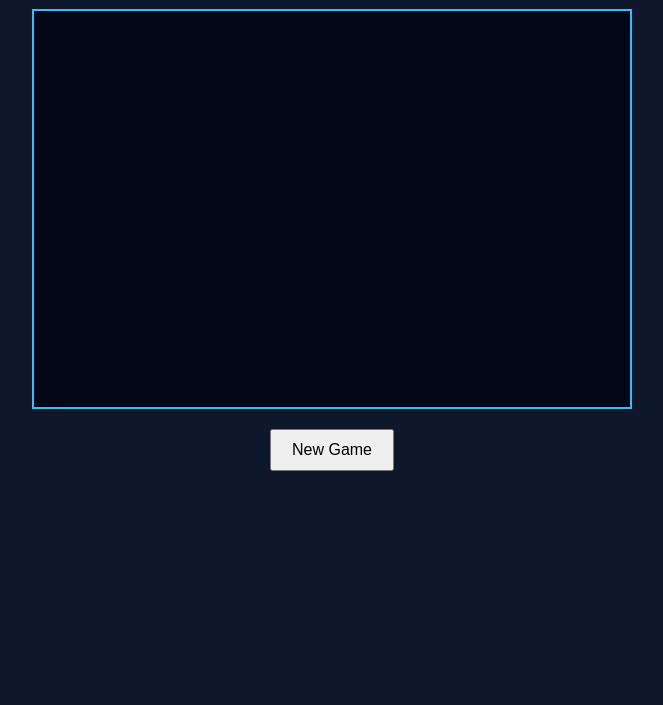
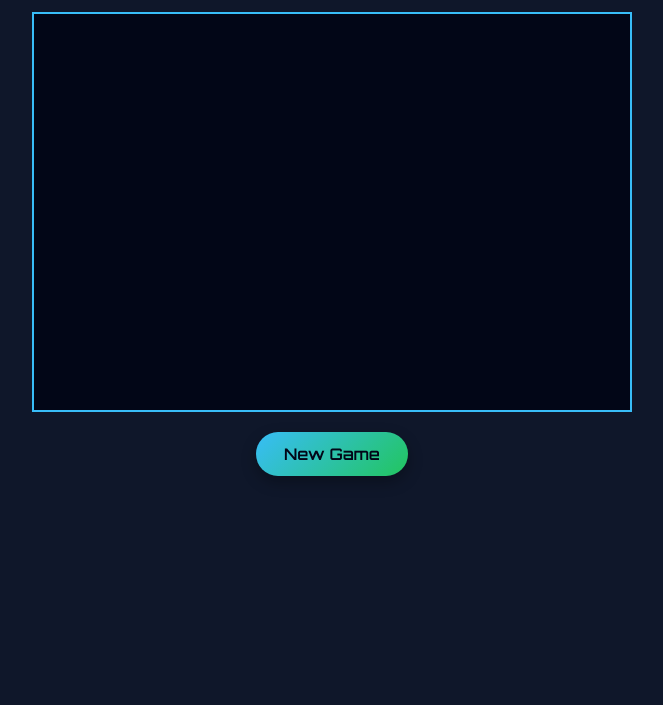
Before and after one commit to LinSchmitz/javaScriptExcersise, a plain HTML site: page Alien Clicker Game/index.html in a window 1280 px wide. Shown: the part 95-800 px from the top of the page, without its empty margins (308-971 px from the left). Drawn offline with Linux system fonts and the light colour scheme.

Commit message:
added alien game

```diff
--- a/Alien Clicker Game/index.html
+++ b/Alien Clicker Game/index.html
@@ -1,12 +1,19 @@
 <!doctype html>
 <html lang="en">
   <head>
+    <link
+      href="https://fonts.googleapis.com/css2?family=Orbitron:wght@400;600&display=swap"
+      rel="stylesheet"
+    />
+
     <meta charset="UTF-8" />
+    <meta name="viewport" content="width=device-width, initial-scale=1.0" />
+    <meta http-equiv="X-UA-Compatible" content="ie=edge" />
+    <link rel="stylesheet" href="style.css" />
     <title>Alien Clicker</title>
-    <link rel="stylesheet" href="style.css" />
   </head>
   <body>
-    <h1>👾 Alien Clicker</h1>
+    <h1>👽 Alien Clicker</h1>
 
     <div class="hud">
       <p>Score: <span id="score">0</span></p>
--- a/Alien Clicker Game/style.css
+++ b/Alien Clicker Game/style.css
@@ -1,3 +1,5 @@
+/* @import url('https://fonts.googleapis.com/css2?family=Nunito&display=swap'); */
+
 * {
   box-sizing: border-box;
   margin: 0;
@@ -5,7 +7,7 @@
 }
 
 body {
-  font-family: sans-serif;
+  font-family: 'Orbitron', sans-serif;
   background: #0f172a;
   color: white;
   text-align: center;
@@ -44,7 +46,27 @@ h1 {
 }
 
 .btn {
-  padding: 10px 20px;
+  background: linear-gradient(135deg, #38bdf8, #22c55e);
+  border: none;
+  border-radius: 999px;
+  padding: 12px 28px;
+  font-family: inherit;
   font-size: 16px;
+  font-weight: 600;
+  color: #020617;
   cursor: pointer;
+  box-shadow: 0 6px 15px rgba(0, 0, 0, 0.3);
+  transition:
+    transform 0.15s ease,
+    box-shadow 0.15s ease;
 }
+
+.btn:hover {
+  transform: translateY(-2px);
+  box-shadow: 0 10px 25px rgba(0, 0, 0, 0.4);
+}
+
+.btn:active {
+  transform: translateY(0);
+  box-shadow: 0 4px 10px rgba(0, 0, 0, 0.3);
+}
```
